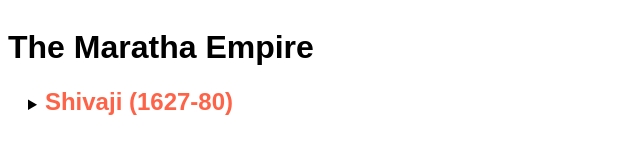
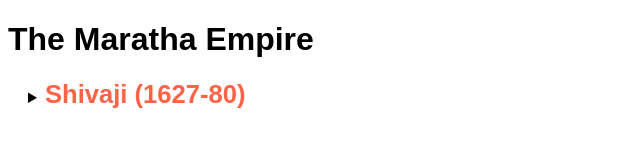
Before and after one commit to Arnab-Banerjee-90/coursera-test, a plain HTML site: page WBCS_2019/History/Medieval India/The Mughal Empire/maratha.html in a window 1280 px wide. Shown: the whole page, without its empty margins (0-640 px from the left). Drawn offline with Linux system fonts and the light colour scheme.

Commit message:
font-size adjust 7th Jul

```diff
--- a/WBCS_2019/style.css
+++ b/WBCS_2019/style.css
@@ -8,10 +8,12 @@
 h2{
 	display: inline;
 	color: tomato;
+	font-size: 1.6rem;
 }
 h3{
 	display: inline;
 	color: #33B2FF;
+	font-size: 1.3rem;
 }
 li tr td th em{
 	font-size: 1.1em;
@@ -30,5 +32,6 @@
 	color: orange;
 }
 h1{
-	display: inline-block;
+	display: inline-block
+	font-size:2rem;
 }
```
